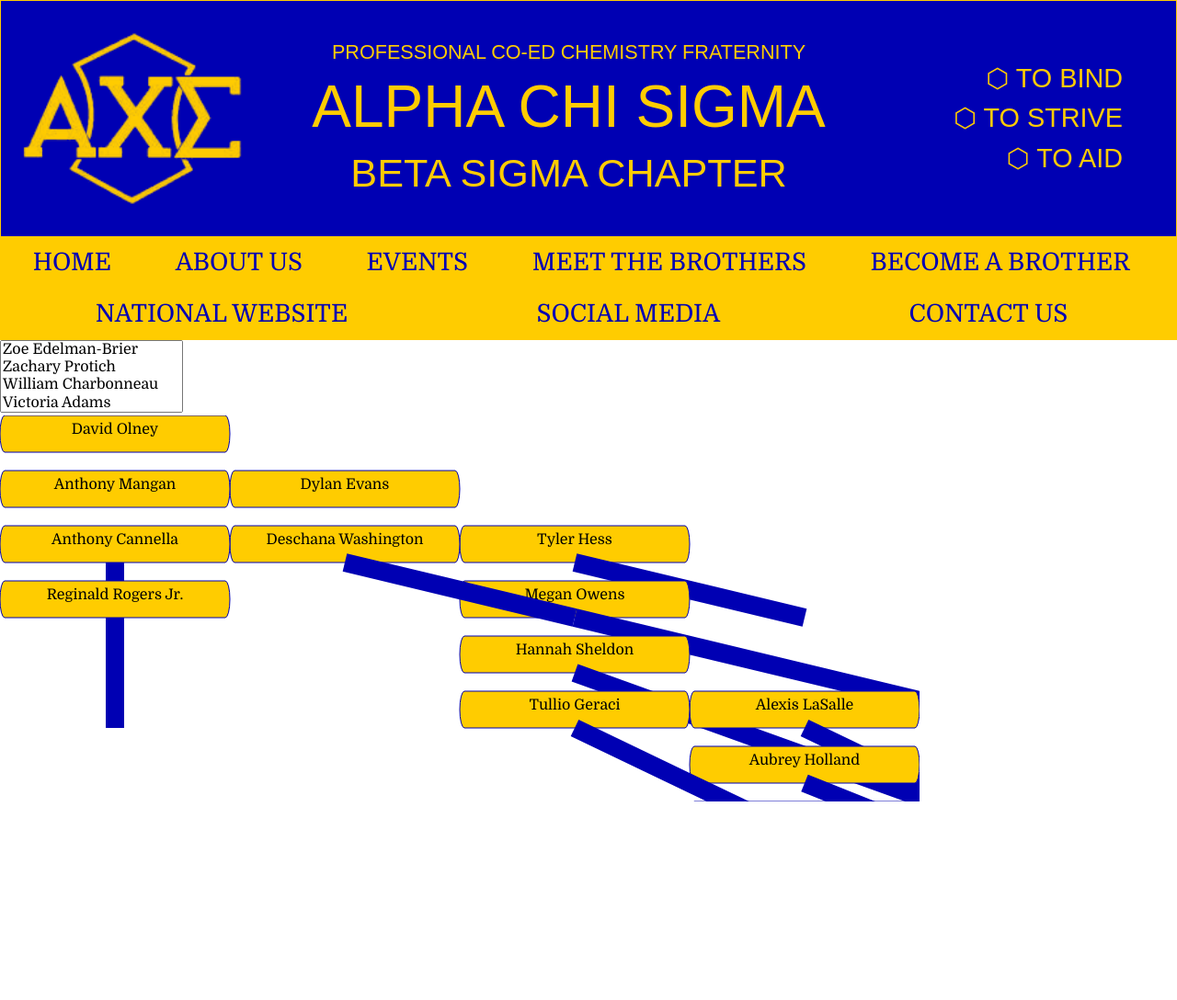
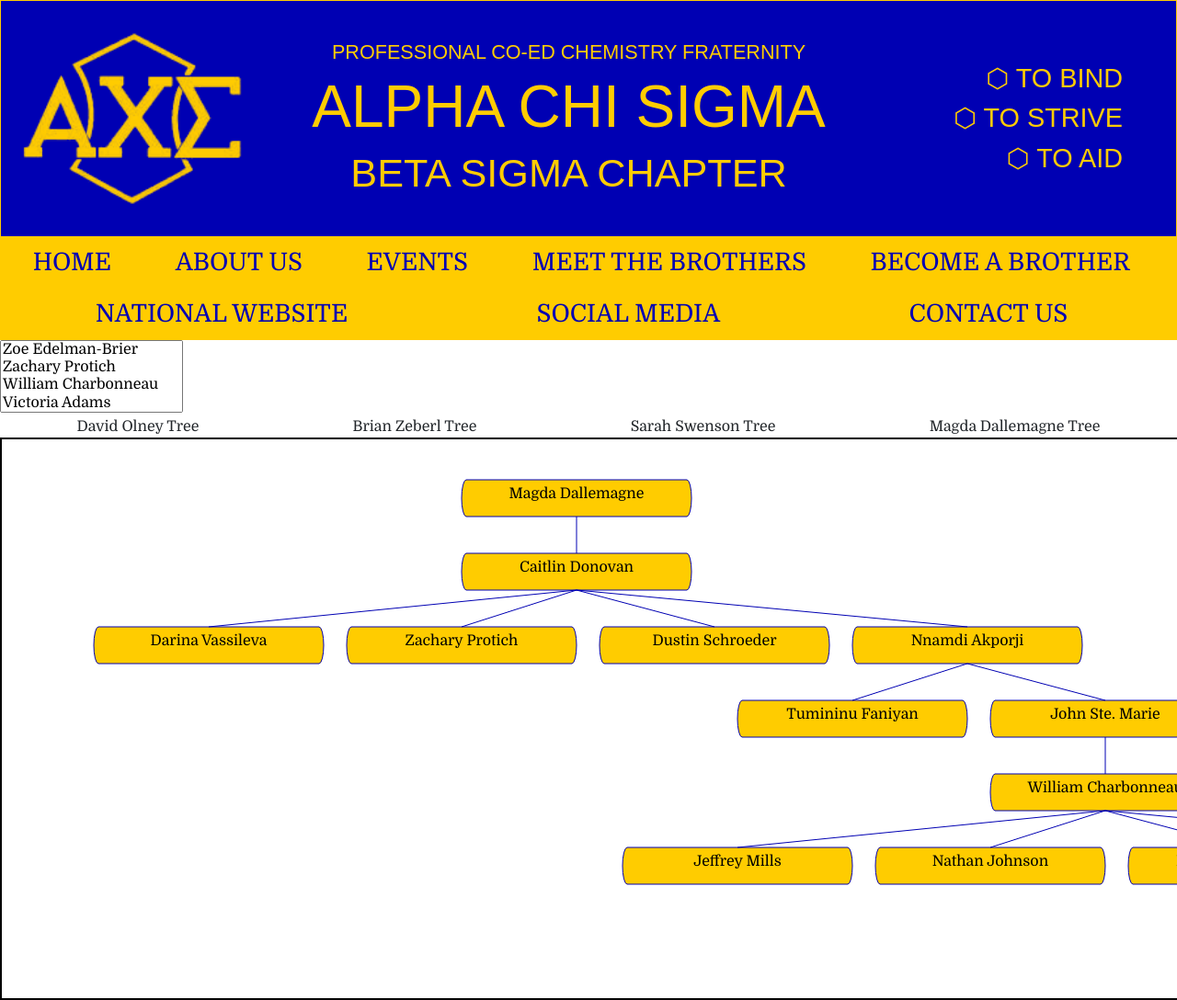
Before and after one commit to AXSBetaSigma/axs_website, a PHP site: page /tree.php in a window 1280 px wide. Shown: the whole page at 92% size. Before the commit the page ends 872 px from the top, so only its background shows below. Run offline with PHP 8.4, Linux system fonts and the light colour scheme; some web fonts are replaced.

Commit message:
tree stuff

```diff
--- a/brothers.xml
+++ b/brothers.xml
@@ -576,6 +576,24 @@
 	<!-- *********************************** Alumni only below this point ********************************* -->
 	<Brother>
 		<Position>Alum</Position>
+		<FirstName>Jeffrey</FirstName>
+		<LastName>Mills</LastName>
+		<Big>William Charbonneau</Big>
+		<Major>Chemistry</Major>
+		<Class></Class>
+		<PledgeYear>Spring '18</PledgeYear>
+	</Brother>
+	<Brother>
+		<Position>Alum</Position>
+		<FirstName>Jeremy</FirstName>
+		<LastName>Cody</LastName>
+		<Big>Alexis LaSalle</Big>
+		<Major>Chemistry</Major>
+		<Class></Class>
+		<PledgeYear>Spring '18</PledgeYear>
+	</Brother>
+	<Brother>
+		<Position>Alum</Position>
 		<FirstName>Dan</FirstName>
 		<LastName>Saviola</LastName>
 		<Big>Katelyn Olney</Big>
--- a/css/style.css
+++ b/css/style.css
@@ -136,7 +136,7 @@ h6 {
 		display: none;
 	}
 
-	.nav-item {
+	.main-nav-item {
 		width: 100%;
 	}
 
@@ -167,7 +167,7 @@ h6 {
 	#mobile-nav-bar {
 		display: none;
 	}
-}
+}s
 
 /* ------ footer ------ */
 
@@ -364,7 +364,7 @@ legend {
 }
 
 /*override*/
-.nav-item {
+.main-nav-item {
  	font-size: 20pt;
 }
 
@@ -411,8 +411,8 @@ legend {
 }
 
 /* tree stuff*/
-#tree-svg {
-
+.tree-svg {
+	border: 2px solid black;
 }
 
 #tree-container {
@@ -430,9 +430,13 @@ legend {
 
 }
 
-#tree-svg line {
+.tree-nav-item {
+
+}
+
+.tree-svg line {
 	stroke: var(--prussian-blue);
-	stroke-width: 20px;
+	stroke-width: 1px;
 }
 
 /*botw stuff*/
--- a/header.php
+++ b/header.php
@@ -13,28 +13,28 @@
 		&#11041; to aid
 	</div>
 	<ul id="main-nav-bar" class="container-fluid nav nav-pills nav-fill text-uppercase" style="clear: both;">
-		<li class="nav-item">
+		<li class="nav-item main-nav-item">
 			<a class='nav-link' href="index.php">home</a>
 		</li>
-		<li class="nav-item">
+		<li class="nav-item main-nav-item">
 			<a class='nav-link' href="about_us.php">about us</a>
 		</li>
-		<li class="nav-item" >
+		<li class="nav-item main-nav-item" >
 			<a class='nav-link' href="events.php">events</a>
 		</li>
-		<li class="nav-item">
+		<li class="nav-item main-nav-item">
 			<a class='nav-link' href="meet_brother.php">meet the brothers</a>
 		</li>
-		<li class="nav-item">
+		<li class="nav-item main-nav-item">
 			<a class='nav-link' href="become_a_brother.php">become a brother</a>
 		</li>
-		<li class="nav-item">
+		<li class="nav-item main-nav-item">
 			<a class='nav-link' href="https://www.alphachisigma.org/">national website</a>
 		</li>
-		<li class="nav-item">
+		<li class="nav-item main-nav-item">
 			<a class='nav-link' href="social_media.php">social media</a>
 		</li>
-		<li class="nav-item">
+		<li class="nav-item main-nav-item">
 			<a class='nav-link' href="contact_us.php">contact us</a>
 		</li>
 	</ul>
@@ -43,14 +43,14 @@
     		&#9776; Navigation
   		</button>
   		<div class="dropdown-menu" id="mobile-nav-dropdown" aria-labelledby="dropdownMenuButton">
-	    	<a class="dropdown-item nav-item nav-link" href="index.php">home</a>
-	    	<a class="dropdown-item nav-item nav-link" href="about_us.php">about us</a>
-	    	<a class="dropdown-item nav-item nav-link" href="events.php">events</a>
-	    	<a class="dropdown-item nav-item nav-link" href="meet_brother.php">meet the brothers</a>
-	    	<a class="dropdown-item nav-item nav-link" href="become_a_brother.php">become a brother</a>
-	    	<a class="dropdown-item nav-item nav-link" href="https://www.alphachisigma.org/">national website</a>
-	    	<a class="dropdown-item nav-item nav-link" href="social_media.php">social media</a>
-	    	<a class="dropdown-item nav-item nav-link" href="contact_us.php">contact us</a>
+	    	<a class="dropdown-item nav-item main-nav-item nav-link" href="index.php">home</a>
+	    	<a class="dropdown-item nav-item main-nav-item nav-link" href="about_us.php">about us</a>
+	    	<a class="dropdown-item nav-item main-nav-item nav-link" href="events.php">events</a>
+	    	<a class="dropdown-item nav-item main-nav-item nav-link" href="meet_brother.php">meet the brothers</a>
+	    	<a class="dropdown-item nav-item main-nav-item nav-link" href="become_a_brother.php">become a brother</a>
+	    	<a class="dropdown-item nav-item main-nav-item nav-link" href="https://www.alphachisigma.org/">national website</a>
+	    	<a class="dropdown-item nav-item main-nav-item nav-link" href="social_media.php">social media</a>
+	    	<a class="dropdown-item nav-item main-nav-item nav-link" href="contact_us.php">contact us</a>
   		</div>
 	</div>
 </header>
--- a/js/tree.js
+++ b/js/tree.js
@@ -1,6 +1,8 @@
 //params
 var STD_LEAF_W = 250;
+var HOR_PAD = 1.1
 var STD_LEAF_H = 40;
+var VERT_PAD = 2
 var STD_LEAF_CORNER_ROUND = 5;
 var GOBACK_GENERATIONS = 3;
 
@@ -59,38 +61,62 @@ function list_tree(r)
 	return list;
 }
 
-function draw_trees(selection, roots)
+function draw_trees(roots)
 {
-	var scale = d3.scaleLinear()
-		.domain([0, 1000])
-		.range([0,'1000px']);
+	var navselect = d3.select('#trees-nav');
+	navselect = navselect.selectAll("li").data(roots).enter();
+	navselect.append("li")
+		.attr("class", "nav-item tree-nav-item")
+		.attr("name", function(d){return d.id;})
+		.text(function(d){return d.get_name() + " Tree";})
+		.on("click", function(d, a, i){switch_tree(d, a);});
+	var tree;
 	for (r in roots)
 	{
-		var group = selection.append('g');
-		draw_tree(group, scale, roots[r]);
-		break;
+		tree = draw_tree(roots[r]);
+		tree.css('display', 'none');
 	}
+	tree.css('display', 'block');
 }
 
-function draw_tree(selection, scale, r)
+function switch_tree(d, a)
 {
-	var in_tree = list_tree(r);
+	// show currently ative tree, not others
+	$('.tree-svg').not('[name="' + d.id + '"]').css('display', 'none');
+	$('.tree-svg[name="' + d.id + '"]').css('display', 'block');
+	// set currently active item to active and not the others
+	$(d).attr("class", "nav-item tree-nav-item active");
+	$('.tree-nav-item').not($(a)).attr("class", "nav-item tree-nav-item");
+}
+
+function draw_tree(root)
+{
+	// add nav option
+	var canvas = $("<svg class='tree-svg'></svg>");
+	canvas.attr('name', root.id);
+	$("#tree-container").append(canvas);
+	var in_tree = list_tree(root);
 	for (branch in in_tree)
 	{
 		in_tree[branch].x = function(){
 			if (!in_tree.includes(this.big_link))
-				return 0;
+				return 500; // "middle", but how exactly to calculate that is still up in the air.
 			var num_siblings = this.big_link.littles.length; //number of siblings including self
-			return this.big_link.x() + (Math.floor(num_siblings / 2) - this.big_link.littles.indexOf(this)) * STD_LEAF_W;
+			if (num_siblings == 1) {
+				return this.big_link.x();
+			}
+			var little_idx = num_siblings / 2 - this.big_link.littles.indexOf(this);
+			return this.big_link.x() + num_siblings * STD_LEAF_W * (little_idx / num_siblings) * HOR_PAD - (STD_LEAF_W / 2);
+			// return this.big_link.x() + (Math.floor(num_siblings / 2) - this.big_link.littles.indexOf(this)) * STD_LEAF_W;
 		};
 		in_tree[branch].y = function(){
 			if (in_tree.includes(this.big_link))
-				return this.big_link.y() + Number(scale(60).slice(0,-2));
+				return this.big_link.y() + STD_LEAF_H * VERT_PAD;
 			else
-				return 0;
+				return HOR_PAD * STD_LEAF_H;
 		};
 	}
-	var selector = selection.selectAll("g").data(in_tree).enter();
+	var selector = d3.select(canvas[0]).selectAll("g").data(in_tree).enter();
 	var brother_group = selector.append("g");
 	brother_group.attr('transform', function(d){
 		return "translate(" + d.x() + "," + d.y() + ")";
@@ -98,35 +124,35 @@ function draw_tree(selection, scale, r)
 	brother_group.attr('name', function(d){return d.id;})
 	brother_group.append("rect")
 		.attr("class", "tree-bro-rect")
-		.attr("width", scale(STD_LEAF_W))
-		.attr("height", scale(STD_LEAF_H))
-		.attr("rx", scale(STD_LEAF_CORNER_ROUND))
-		.attr("ry", scale(STD_LEAF_W))
+		.attr("width", STD_LEAF_W)
+		.attr("height", STD_LEAF_H)
+		.attr("rx", STD_LEAF_CORNER_ROUND)
+		.attr("ry", STD_LEAF_W)
 	brother_group.append("text")
 		.attr("text-anchor", "middle")
 		.attr("class", "tree-bro-label")
-		.attr("x", scale(STD_LEAF_W / 2))
-		.attr("y", scale(STD_LEAF_H / 2))
+		.attr("x", STD_LEAF_W / 2)
+		.attr("y", STD_LEAF_H / 2)
 		.text(function(x){return x.get_name();});
 	brother_group.append('line')
 		.style("display", function(d, i){
 			return in_tree.includes(d.big_link) ? "default" : "none";
 		})
 		.attr("x1", function(d, i){
-			return in_tree.includes(d.big_link) ? scale( d.big_link.x()  + (STD_LEAF_W / 2)) : 0;
+			return in_tree.includes(d.big_link) ? d.big_link.x() - d.x() + STD_LEAF_W / 2 : 0;
 		})
 		.attr("y1", function(d, i){
-			return in_tree.includes(d.big_link) ? scale(d.big_link.y() + STD_LEAF_H) : 0;
+			return in_tree.includes(d.big_link) ? - d.y() + d.big_link.y() + STD_LEAF_H : 0;
 		})
 		.attr("x2", function(d, i){
-			return scale(STD_LEAF_W / 2);
+			return STD_LEAF_W / 2;
 		})
 		.attr("y2", function(d, i){
-			return scale(STD_LEAF_H);
-		})
-	var max_w = Math.max.apply(null, in_tree.map(function(d){return d.x();}));
-	var max_h = Math.max.apply(null, in_tree.map(function(d){return d.y();}));
-	$('#tree-svg')
-		.attr('width', 	scale(max_w))
-		.attr('height', scale(max_h));
+			return 0;
+		});
+	var max_w = Math.max.apply(null, in_tree.map(function(d){return d.x() + STD_LEAF_W * VERT_PAD;}));
+	var max_h = Math.max.apply(null, in_tree.map(function(d){return d.y() + STD_LEAF_H * HOR_PAD * 2;}));
+	canvas.attr('width', max_w);
+	canvas.attr('height', max_h);
+	return canvas;
 }
--- a/tree.php
+++ b/tree.php
@@ -7,9 +7,12 @@
 	<body>
 		<main>
 			<?php include('header.php'); ?>
-			<select multiple id="tree-root-select" onchange="refresh_tree()"></select>
+			<div id="tree-bar">
+				<select multiple id="tree-root-select" onchange="refresh_tree()"></select>
+				<ul class="nav nav-pills nav-fill" id="trees-nav">
+				</ul>
+			</div>
 			<div id="tree-container">
-				<svg id="tree-svg" width='800px'></svg>
 			</div>
 			<script type="text/javascript" src="js/tree.js"></script>
 			<script type="text/javascript">
@@ -43,7 +46,7 @@
 				    if (selected.length)
 					    selected = bros.filter(function(x){return x.positions[0] != "Alum";});
 				    var trees = get_tree_roots(selected);
-				    draw_trees(d3.select('#tree-svg'), trees);
+				    draw_trees(trees);
 				}
 
 			</script>
```
Also changed, not shown: contact_us.php (+15 -47 lines).
